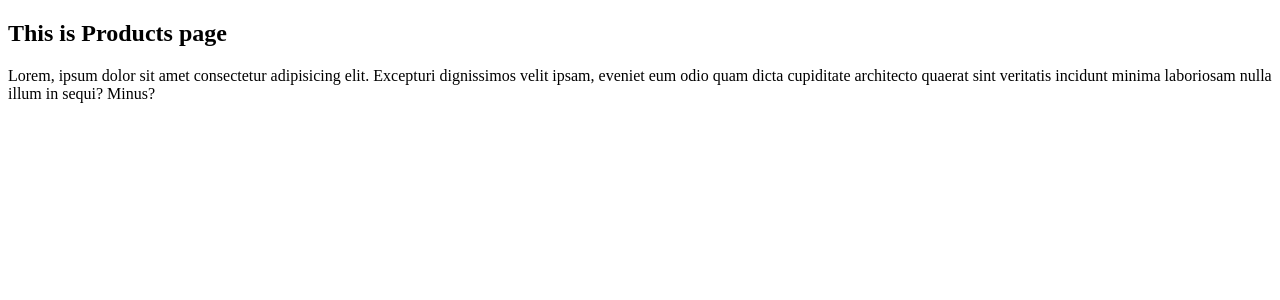
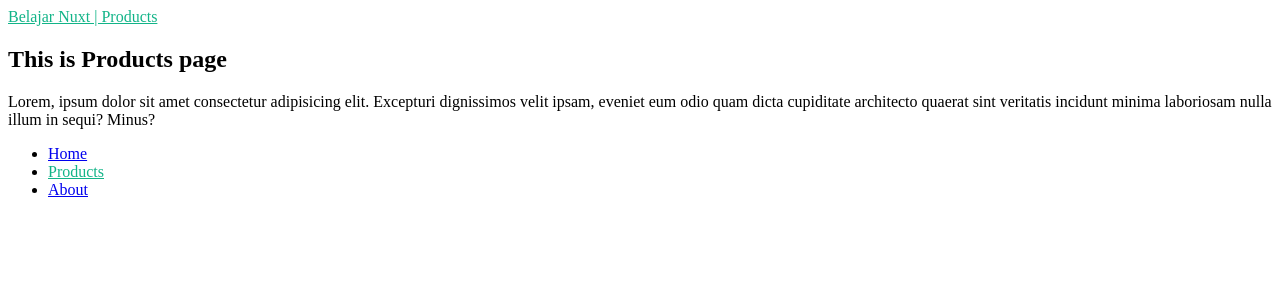
Before and after one commit to faizaaulia/belajar-nuxt, a Nuxt app: page /products in a window 1280 px wide. Shown: the top 300 px of the page. Built offline with nearby package versions, Linux system fonts and the light colour scheme.

Commit message:
add layouts

```diff
--- /dev/null
+++ b/layouts/default.vue
@@ -0,0 +1,29 @@
+<template>
+  <div>
+    <header>
+      <nav>
+        <NuxtLink to="/">Belajar Nuxt</NuxtLink>
+        <ul>
+          <li><NuxtLink to="/">Home</NuxtLink></li>
+          <li><NuxtLink to="/products">Products</NuxtLink></li>
+          <li><NuxtLink to="/about">About</NuxtLink></li>
+        </ul>
+      </nav>
+    </header>
+
+    <div>
+      <!-- konten halaman yang menggunakan template -->
+      <slot />
+    </div>
+  </div>
+</template>
+
+<script setup>
+
+</script>
+
+<style scoped>
+  .router-link-exact-active {
+    color: #12b488;
+  }
+</style>
--- /dev/null
+++ b/layouts/products.vue
@@ -0,0 +1,32 @@
+<template>
+  <div>
+    <header>
+      <nav>
+        <NuxtLink to="/products">Belajar Nuxt | Products</NuxtLink>
+      </nav>
+    </header>
+
+    <div>
+      <!-- konten halaman yang menggunakan template -->
+      <slot />
+    </div>
+
+    <footer>
+      <ul>
+        <li><NuxtLink to="/">Home</NuxtLink></li>
+        <li><NuxtLink to="/products">Products</NuxtLink></li>
+        <li><NuxtLink to="/about">About</NuxtLink></li>
+      </ul>
+    </footer>
+  </div>
+</template>
+
+<script setup>
+
+</script>
+
+<style scoped>
+  .router-link-exact-active {
+    color: #12b488;
+  }
+</style>
--- a/pages/index.vue
+++ b/pages/index.vue
@@ -1,15 +1,5 @@
 <template>
   <div>
-    <header>
-      <nav>
-        <NuxtLink to="/">Belajar Nuxt</NuxtLink>
-        <ul>
-          <li><NuxtLink to="/">Home</NuxtLink></li>
-          <li><NuxtLink to="/products">Products</NuxtLink></li>
-          <li><NuxtLink to="/about">About</NuxtLink></li>
-        </ul>
-      </nav>
-    </header>
     <h2>This is Index page</h2>
     <p>Lorem, ipsum dolor sit amet consectetur adipisicing elit. Excepturi dignissimos velit ipsam, eveniet
       eum odio quam dicta cupiditate architecto quaerat sint veritatis incidunt minima laboriosam nulla
--- a/pages/products/[id].vue
+++ b/pages/products/[id].vue
@@ -5,8 +5,13 @@
 </template>
 
 <script setup>
+  definePageMeta({
+    layout: 'products'
+  })
+
   const { id } = useRoute().params
 </script>
+
 <style scoped>
 
 </style>
--- a/pages/products/index.vue
+++ b/pages/products/index.vue
@@ -9,7 +9,11 @@
 </template>
 
 <script setup>
-
+  // secara default, layout akan menggunakan template dengan filename default.vue pada direktori layouts
+  // fungsi ini bertujuan untuk menggunakan template selain default
+  definePageMeta({
+    layout: 'products'
+  })
 </script>
 
 <style scoped>
```
